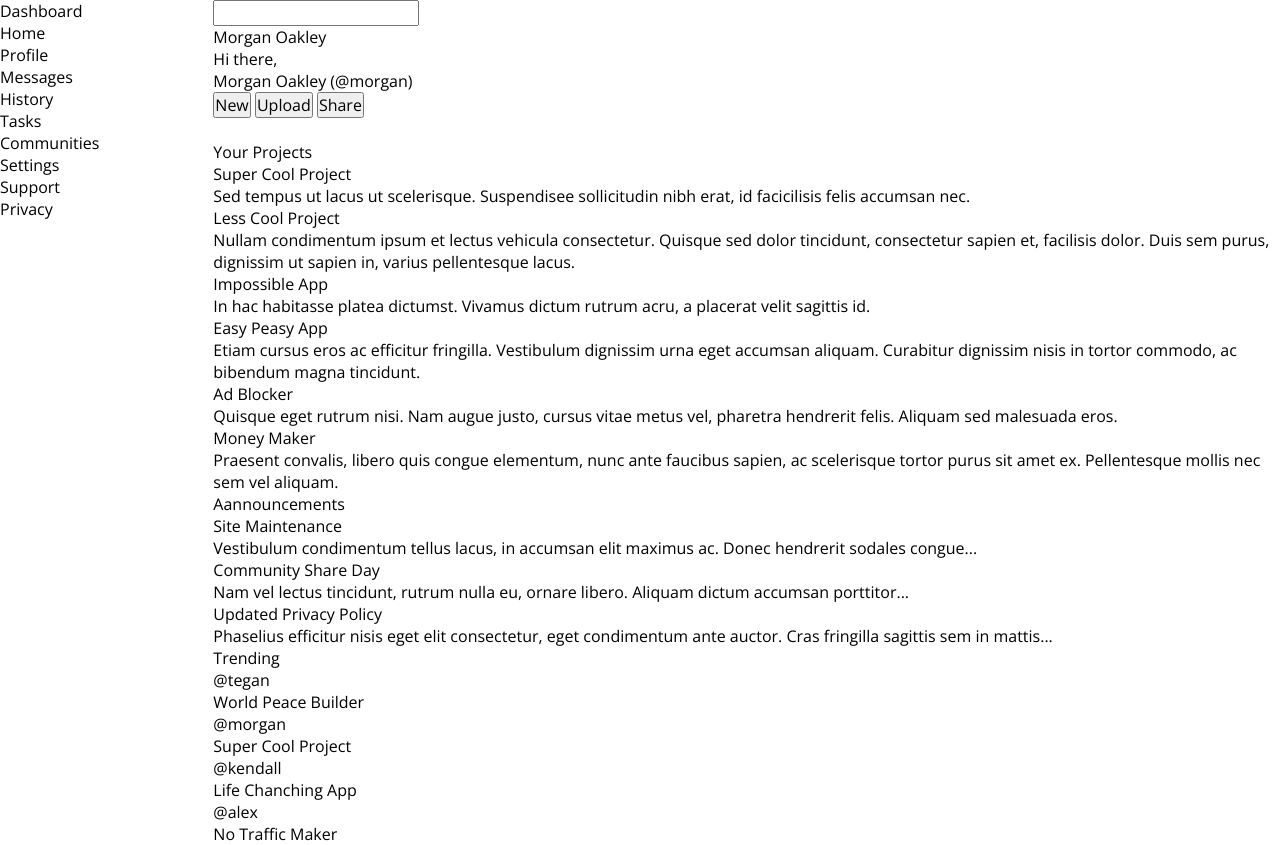
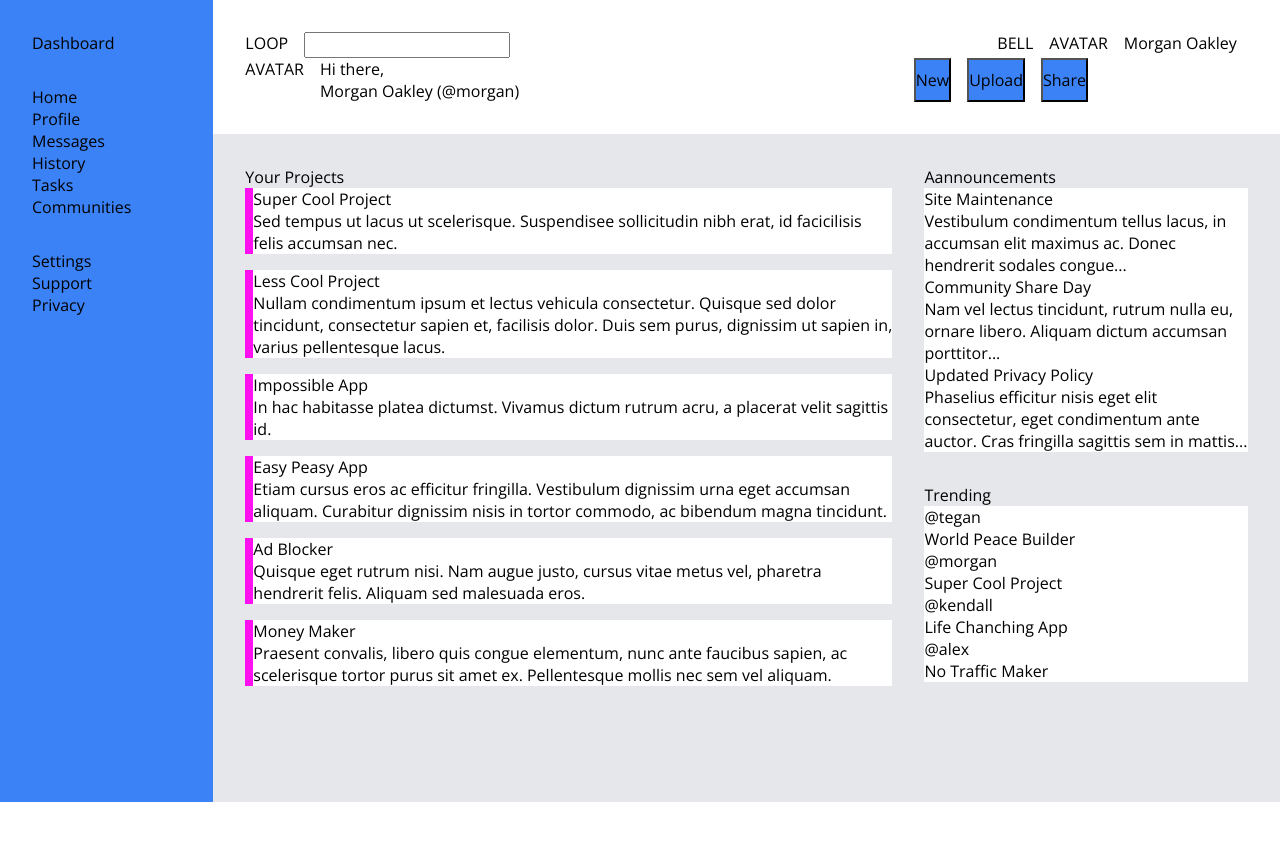
Before and after one commit to martijnwesselius/admin-dashboard, a plain HTML site: page index.html in a window 1280 px wide. After the commit the page ends 802 px from the top, so only its background shows below. Drawn offline with nearby package versions, Linux system fonts and the light colour scheme.

Commit message:
Add more CSS grid and color scheme

```diff
--- a/index.html
+++ b/index.html
@@ -10,25 +10,42 @@
 <body>
 
     <div class="header">
-        <div id="loop"></div>
+
+        <div class="header-top">
+            <div class="search-container">
+                <div id="loop">LOOP</div>
                 <input type="search">
-        <div id="bell"></div>
-        <div class="avatar"></div>
+            </div>
+            <div class="account-container">
+                <div id="bell">BELL</div>
+                <div class="avatar">AVATAR</div>
                 <p>Morgan Oakley</p>
-        <div class="avatar"></div>
+            </div>
+        </div>
+
+        <div class="header-bottom">
+            <div class="greeting-container">
+                <div class="avatar">AVATAR</div>
                 <div class="greeting">
                     <p>Hi there,</p>
                     <p>Morgan Oakley (@morgan)</p>
                 </div>
+            </div>
+            <div class="button-container">
                 <button>New</button>
                 <button>Upload</button>
                 <button>Share</button>
             </div>
+        </div>
+
+    </div>
 
     <div class="sidebar">
+
         <div class="logo">
             <p>Dashboard</p>
         </div>
+
         <div class="sidebar-links">
             <ul>
                 <li>Home</li>
@@ -39,6 +56,7 @@
                 <li>Communities</li>
             </ul>
         </div>
+
         <div class="sidebar-links">
             <ul>
                 <li>Settings</li>
@@ -46,6 +64,7 @@
                 <li>Privacy</li>
             </ul>
         </div>
+
     </div>
 
     <div class="main">
@@ -116,7 +135,7 @@
             </div>
         </div>
 
-        <div class="trending">
+        <div id="trending">
             <p class="title">Trending</p>
             <div class="card-container">
                 <div class="card">
--- a/style.css
+++ b/style.css
@@ -1,4 +1,12 @@
 @import url('https://fonts.googleapis.com/css2?family=Open+Sans:wght@300&display=swap');
+
+:root {
+    /* https://tailwindcss.com/docs/customizing-colors */
+    --background-grey: #e5e7eb; /*grey 200*/
+    --text-grey: #9ca3af; /*grey 400*/
+    --accent-blue: #3b82f6; /*blue 500*/
+    --accent-pink: #FF10F0; /*neon pink*/
+}
 
 * {
     font-family: 'Open Sans', sans-serif;
@@ -8,6 +16,7 @@
 }
 
 body {
+    height: 100vh;
     display: grid;
     grid-template-columns: 1fr 5fr;
     grid-template-rows: 1fr 5fr;
@@ -16,14 +25,80 @@ body {
 .header {
     grid-column: 2 / 3;
     grid-row: 1 / 2;
+    padding: 2rem;
 }
+
+.header-top {
+    display: grid;
+    grid-template-columns: 3fr 1fr;
+}
+
+.header-bottom {
+    display: grid;
+    grid-template-columns: 2fr 1fr;
+}
+
+.search-container,
+.account-container,
+.greeting-container,
+.button-container {
+    display: flex;
+    gap: 1rem;
+}
+
+button {
+    background-color: var(--accent-blue);
+}
+
 
 .sidebar {
     grid-column: 1 / 2;
     grid-row: 1 / 3;
+    padding: 2rem;
+    display: flex;
+    flex-direction: column;
+    gap: 2rem;
+    background: var(--accent-blue);
+}
+
+.sidebar-links li {
+    list-style-type: none;
 }
 
 .main {
     grid-column: 2 / 3;
     grid-row: 2 / 3;
+    display: grid;
+    grid-template-columns: 2fr 1fr;
+    grid-template-rows: 1fr 1fr;
+    gap: 2rem;
+    padding: 2rem;
+    background-color: var(--background-grey);
 }
+
+.card {
+    background-color: white;
+}
+
+#projects {
+    grid-row: 1 / 3;
+
+}
+
+#projects .card-container {
+    display: grid;
+    grid-template-columns: repeat(auto-fit, minmax(400px, 1fr));
+    gap: 1rem;
+}
+
+#projects .card {
+    border-left: 0.5rem solid var(--accent-pink);
+}
+
+#announcements {
+    grid-column: 2 / 3;
+}
+
+#trending {
+    grid-column: 2 / 3;
+}
```
Also changed, not shown: 1 other file. Lines whose indentation alone changed are shown as unchanged.
